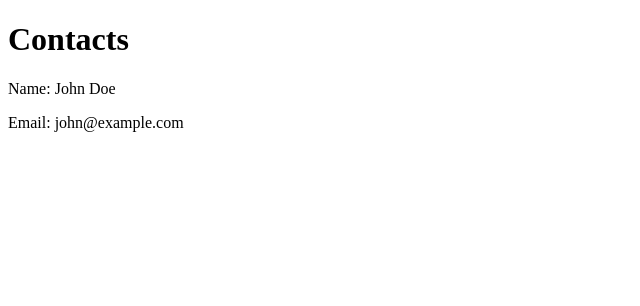
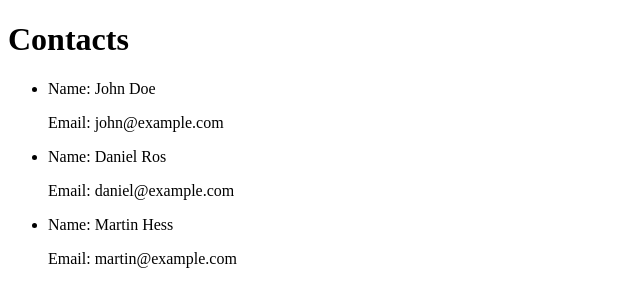
Before and after one commit to ikokyns/vivify-academy-angular, an Angular app: page / in a window 1280 px wide. Shown: the top 306 px of the page, without its empty margins (0-640 px from the left). Built offline with nearby package versions, Linux system fonts and the light colour scheme.

Commit message:
Commit 5 - Loop trough array of contacts

```diff
--- a/src/app/contacts/contacts.component.html
+++ b/src/app/contacts/contacts.component.html
@@ -1,8 +1,12 @@
 <h1>Contacts</h1>
 
+<ul *ngFor="let contact of contacts">
+  <li>
     <p>
       Name: {{ contact.firstName }} {{ contact.lastName }}
     </p>
     <p>
       Email: {{ contact.email }}
     </p>
+  </li>
+</ul>
--- a/src/app/contacts/contacts.component.ts
+++ b/src/app/contacts/contacts.component.ts
@@ -6,12 +6,26 @@ import { Component } from '@angular/core';
 })
 export class ContactsComponent {
 
-  private contact = {
-    firstName: 'John',
-    lastName:  'Doe',
-    email:     'john@example.com'
-  };
+  private contacts: any[];
 
-  constructor() { }
+  constructor() {
+    this.contacts = [
+      {
+        firstName: 'John',
+        lastName:  'Doe',
+        email:     'john@example.com'
+      },
+      {
+        firstName: 'Daniel',
+        lastName:  'Ros',
+        email:     'daniel@example.com'
+      },
+      {
+        firstName: 'Martin',
+        lastName:  'Hess',
+        email:     'martin@example.com'
+      }
+    ];
+  }
 
 }
```
Lines whose indentation alone changed are shown as unchanged.
